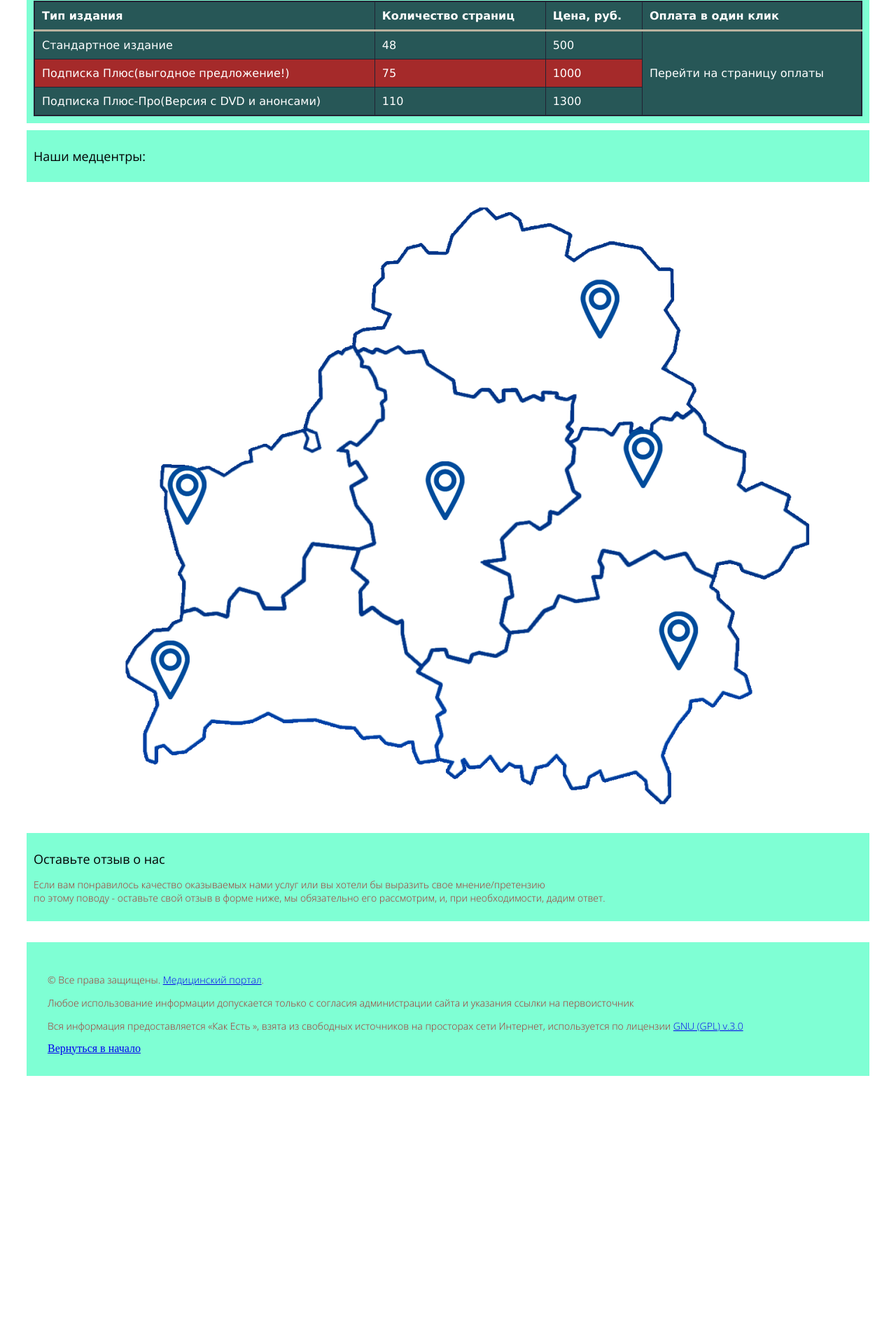
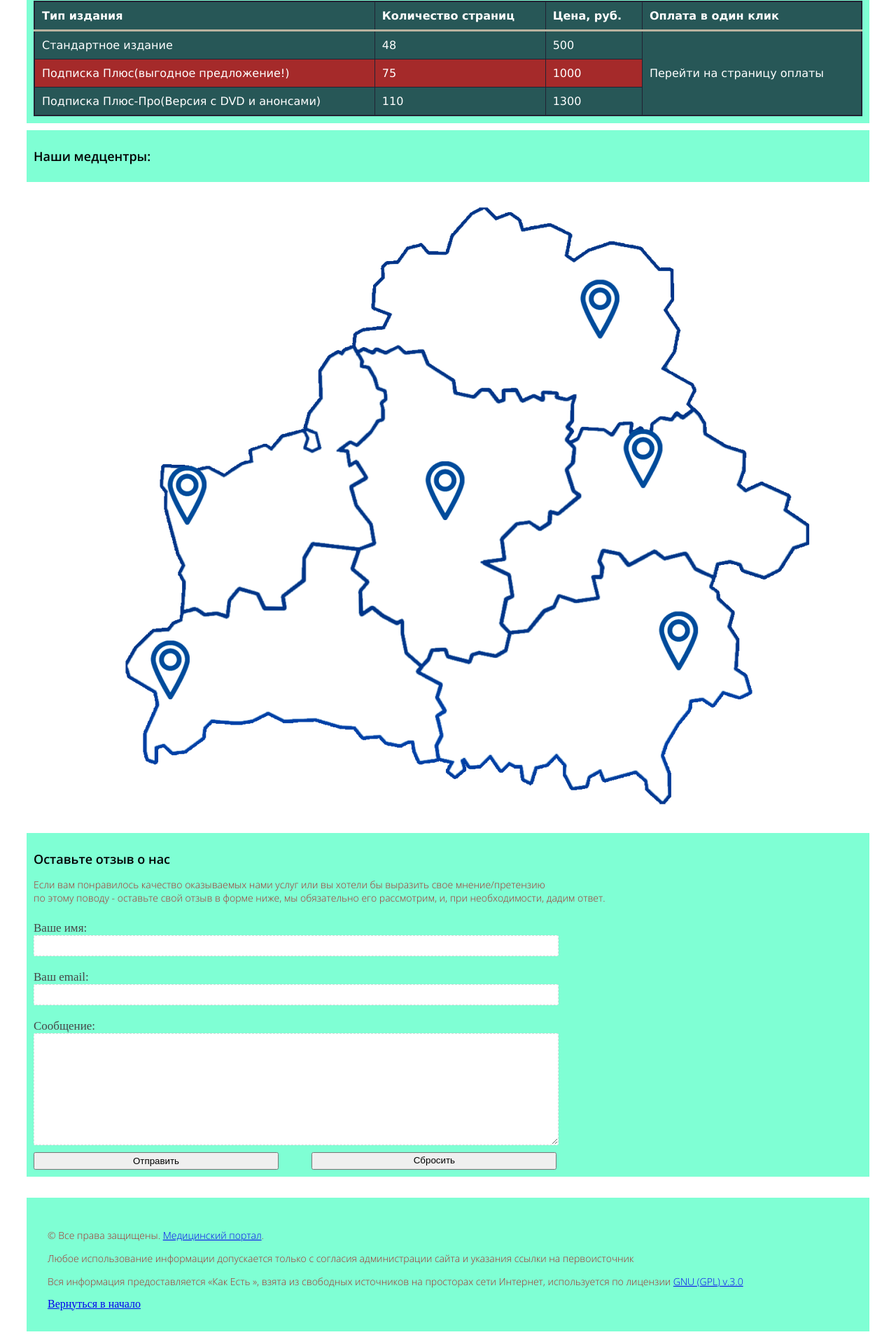
Before and after one commit to PaleCamelCaseOld/MyFirstRepoInNewAccount, a PHP site: page / in a window 1280 px wide. Shown: the part 1160-3070 px from the top of the page at 70% size. Before the commit the page ends 2697 px from the top, so only its background shows below. Run offline with PHP 8.4, Linux system fonts and the light colour scheme.

Commit message:
feat:add new functionality to project lab7

```diff
--- a/Lab7/css/style.css
+++ b/Lab7/css/style.css
@@ -3,18 +3,19 @@
     src: url(/fonts/OpenSans-VariableFont.ttf);
 }
 
-:root{
-    --bg-color:aquamarine;
+:root {
+    --bg-color: aquamarine;
     --color-p: brown;
     --bg-image: url(/img/bg_one.png);
 }
 
-html{
+html {
     width: 100%;
     overflow-x: hidden;
     margin: 0 auto;
 }
-div{
+
+div {
     display: block;
     background-color: var(--bg-color);
 }
@@ -27,7 +28,7 @@ div{
 
 }
 
-.menu{
+.menu {
     display: block;
     list-style-type: none;
     padding: 10px 0 50px 10px;
@@ -40,7 +41,7 @@ div{
 }
 
 
-.menu li{
+.menu li {
     float: left;
     padding: 0 20px;
 
@@ -81,7 +82,7 @@ div{
     position: relative;
 }
 
-.menu li:hover > ul {
+.menu li:hover>ul {
     display: block;
     background: #222;
     border: solid 3px #fff;
@@ -91,11 +92,11 @@ div{
     -webkit-border-radius: 0 0 8px 8px;
     border-radius: 0 0 8px 8px;
 
-  -webkit-box-shadow:  0px 3px 3px 0px rgba(0, 0, 0, 0.25);
-  box-shadow:  0px 3px 3px 0px rgba(0, 0, 0, 0.25);
+    -webkit-box-shadow: 0px 3px 3px 0px rgba(0, 0, 0, 0.25);
+    box-shadow: 0px 3px 3px 0px rgba(0, 0, 0, 0.25);
 }
 
-.menu li:hover > ul li:hover {
+.menu li:hover>ul li:hover {
     -webkit-border-radius: 0 0 5px 5px;
     border-radius: 0 0 5px 5px;
 }
@@ -110,29 +111,30 @@ div{
     border-radius: 0 0 5px 5px;
 }
 
-.containers{
+.containers {
     margin: 4px 30px 10px 30px;
     padding: 10px;
 
 
 }
 
-img{
+img {
     width: 75px;
     height: 75px;
     float: left;
     padding: 4px;
 }
 
-h1,h2{
+h1,
+h2 {
     font-family: Open_Sans_Universal;
-    font-weight: 400;
+    font-weight: 600;
     font-size: 18px;
     position: relative;
 
 }
 
-p{
+p {
     font-family: Open_Sans_Universal;
     font-weight: 300;
     font-size: 14px;
@@ -141,12 +143,12 @@ p{
 
 }
 
-.descr{
+.descr {
     display: flex;
     flex-direction: column;
 }
 
-.leftsidebar{
+.leftsidebar {
     width: 280px;
     height: fit-content;
     float: left;
@@ -155,13 +157,13 @@ p{
 
 }
 
-.main{
+.main {
     max-width: 100%;
     max-height: 100%;
 
 }
 
-.rightsidebar{
+.rightsidebar {
     width: 280px;
     height: 100%;
     float: right;
@@ -169,24 +171,25 @@ p{
 
 }
 
-.mapcenters{
+.mapcenters {
     margin: 0 30px 360px 30px;
     padding: 10px;
 }
 
-.mapmed{
+.mapmed {
     width: 1024px;
     height: 898px;
     margin: 20px 0 20px 100px;
 
 }
-.medsubscribe{
+
+.medsubscribe {
     display: block;
     margin: 0 30px 10px 30px;
     padding: 10px;
 }
 
-table{
+table {
     border: 2px solid #223;
     width: 100%;
     border-spacing: 3px;
@@ -197,6 +200,7 @@ table{
 
 
 }
+
 caption {
     padding: 10px;
     color: rgb(12, 12, 12);
@@ -204,53 +208,62 @@ caption {
     text-align: left;
     font-weight: bold;
 }
+
 th {
     border-bottom: 3px solid #B9B29F;
     padding: 10px;
     text-align: left;
 }
+
 td {
     padding: 10px;
 }
-td a{
+
+td a {
     color: #fff;
     text-decoration: none;
 }
-td a:hover{
+
+td a:hover {
     color: #7FFFD4;
 }
+
 tr:nth-child(odd) {
     background: #275757;
 }
+
 tr:nth-child(even) {
     background: #A52A2A;
 }
 
-.feedback{
+.feedback {
     margin: 930px 30px 0px 30px;
     padding: 10px;
 }
 
-.footer{
+.footer {
     margin: 30px 30px 0 30px;
     padding: 30px;
 }
 
 /* Слайдер */
-.slider{
+.slider {
     max-width: 95%;
     position: relative;
     margin: -5px 0 0 31px;
     height: 300px;
 }
+
 /* Картинка масштабируется по отношению к родительскому элементу */
 .slider .item img {
     object-fit: cover;
     width: 100%;
     height: 300px;
 }
+
 /* Кнопки вперед и назад */
-.slider .previous, .slider .next {
+.slider .previous,
+.slider .next {
     cursor: pointer;
     position: absolute;
     top: 50%;
@@ -263,25 +276,106 @@ tr:nth-child(even) {
     transition: 0.6s ease;
     border-radius: 0 3px 3px 0;
 }
+
 .slider .next {
     right: 0;
     border-radius: 3px 0 0 3px;
 }
+
 /* При наведении на кнопки добавляем фон кнопок */
 .slider .previous:hover,
 .slider .next:hover {
     background-color: rgba(0, 0, 0, 0.2);
 }
+
 /* Анимация слайдов */
 .slider .item {
     animation-name: fade;
     animation-duration: 1.5s;
 }
+
 @keyframes fade {
     from {
         opacity: 0.4
     }
+
     to {
         opacity: 1
     }
 }
+
+
+/* form styles */
+form label {
+    display: grid;
+    font-size: 17px;
+    font-weight: 400;
+    width: 750px;
+    padding: 10px 0px;
+    color: #464646;
+}
+
+/** inputs and textarea**/
+input:not([type="submit"]),
+	textarea{
+	outline:none;
+	display:block;
+	padding:4px 8px;
+	border:1px dashed #DBDBDB;
+	color:#3F3F3F;
+	font-family:'Droid Sans',Tahoma,Arial,Verdana sans-serif;
+	font-size:14px;
+	border-radius:2px;
+	transition:background 0.2s linear,
+	box-shadow 0.6s linear;
+}
+
+input:not([type="submit"]):active,
+textarea:active,
+input:not([type="submit"]):focus,
+textarea:focus{
+	background:#F7F7F7;
+	border:dashed 1px #969696;
+	box-shadow:2px 2px 7px #E8E8E8 inset;
+}
+
+input:not([type="submit"]){
+	height: 20px;
+}
+
+button[type=submit]{
+    display: grid;
+    float: left;
+    padding: 3px;
+    width: 350px;
+    height: 25px;
+
+}
+
+button[type=reset]{
+    display: grid;
+    position: relative;
+    left: 4%;
+    width: 350px;
+    height: 25px;
+    padding: 2px;
+
+}
+
+
+textarea{
+	min-height:150px;
+	resize:vertical
+}
+
+/* placeholder */
+::-webkit-input-placeholder  {
+	color:#BABABA;
+	font-style:italic;
+}
+
+input:-moz-placeholder,
+textarea:-moz-placeholder{
+	color:#BABABA;
+	font-style:italic;
+}
--- a/Lab7/index.php
+++ b/Lab7/index.php
@@ -1,5 +1,6 @@
 <!DOCTYPE html>
 <html lang="en">
+
 <head>
 	<meta charset="UTF-8">
 	<meta name="viewport" content="width=device-width, initial-scale=1.0">
@@ -11,6 +12,7 @@
 
 
 </head>
+
 <body>
 
 	<div class="headers">
@@ -63,7 +65,9 @@
 				Aliquid ipsum amet sunt expedita enim voluptatum, quaerat iure, non quod accusantium nihil blanditiis itaque maxime distinctio at quos voluptatem placeat laborum beatae sed aliquam aut eveniet perferendis voluptatibus! Labore.
 				Reprehenderit, dolores aspernatur. Ratione molestias facere numquam, eveniet, reprehenderit doloremque dolores in beatae illum deleniti quo mollitia. Officia repudiandae optio nemo tenetur laboriosam. Iure, a eligendi. Voluptas inventore sed blanditiis.
 			</p>
-			<p><blockquote>Lorem ipsum dolor sit amet consectetur, adipisicing elit. Vero, dolores?</blockquote></p>
+			<p>
+			<blockquote>Lorem ipsum dolor sit amet consectetur, adipisicing elit. Vero, dolores?</blockquote>
+			</p>
 		</div>
 
 		<div class="rightsidebar">
@@ -129,7 +133,7 @@
 		<img class="mapmed" src="/Lab7/img/maps.png" usemap="#medportal">
 		<map name="#medportal">
 			<area shape="circle" coords="705,153,30" href="https://ru.wikipedia.org/wiki/%D0%92%D0%B8%D1%82%D0%B5%D0%B1%D1%81%D0%BA" title="Посмотрите наш медцентр в Витебске" alt="Витебск" target="_blank">
-			<area shape="circle" coords="115,417,30" href="https://ru.wikipedia.org/wiki/%D0%93%D1%80%D0%BE%D0%B4%D0%BD%D0%BE" title="Посмотрите наш медцентр в Гродно"  alt="Гродно" target="_blank">
+			<area shape="circle" coords="115,417,30" href="https://ru.wikipedia.org/wiki/%D0%93%D1%80%D0%BE%D0%B4%D0%BD%D0%BE" title="Посмотрите наш медцентр в Гродно" alt="Гродно" target="_blank">
 			<area shape="circle" coords="484,412,30" href="https://ru.wikipedia.org/wiki/%D0%9C%D0%B8%D0%BD%D1%81%D0%BA" title="Посмотрите наш медцентр в Минске" alt="Минск" target="_blank">
 			<area shape="circle" coords="767,367,30" href="https://ru.wikipedia.org/wiki/%D0%9C%D0%BE%D0%B3%D0%B8%D0%BB%D1%91%D0%B2" title="Посмотрите наш медцентр в Могилеве" alt="Могилев" target="_blank">
 			<area shape="circle" coords="91,667,30" href="https://ru.wikipedia.org/wiki/%D0%91%D1%80%D0%B5%D1%81%D1%82" title="Посмотрите наш медцентр в Бресте" alt="Брест" target="_blank">
@@ -143,7 +147,11 @@
 			по этому поводу - оставьте свой отзыв в форме ниже, мы обязательно его рассмотрим, и, при необходимости, дадим ответ.
 			</br></p>
 		<form action="feedback.php" method="post">
-
+			<label>Ваше имя: <input type="text" name="name"></label>
+			<label>Ваш email: <input type="text" name="email"></label>
+			<label>Сообщение: <textarea name="message"></textarea></label>
+			<button type="submit" name="send" value="Отправить">Отправить</button>
+			<button type="reset" value="Сбросить">Сбросить</button>
 		</form>
 	</div>
 	<div class="footer">
@@ -155,4 +163,5 @@
 	<script defer type="text/javascript" src="https://cdn.jsdelivr.net/npm/jquery@3.6.2/dist/jquery.min.js"></script>
 	<script defer type="text/javascript" src="/Lab7/js/slides.js"></script>
 </body>
+
 </html>
```
Also changed, not shown: Lab7/feedback.php (+7 -0 lines). Lines whose indentation alone changed are shown as unchanged.
